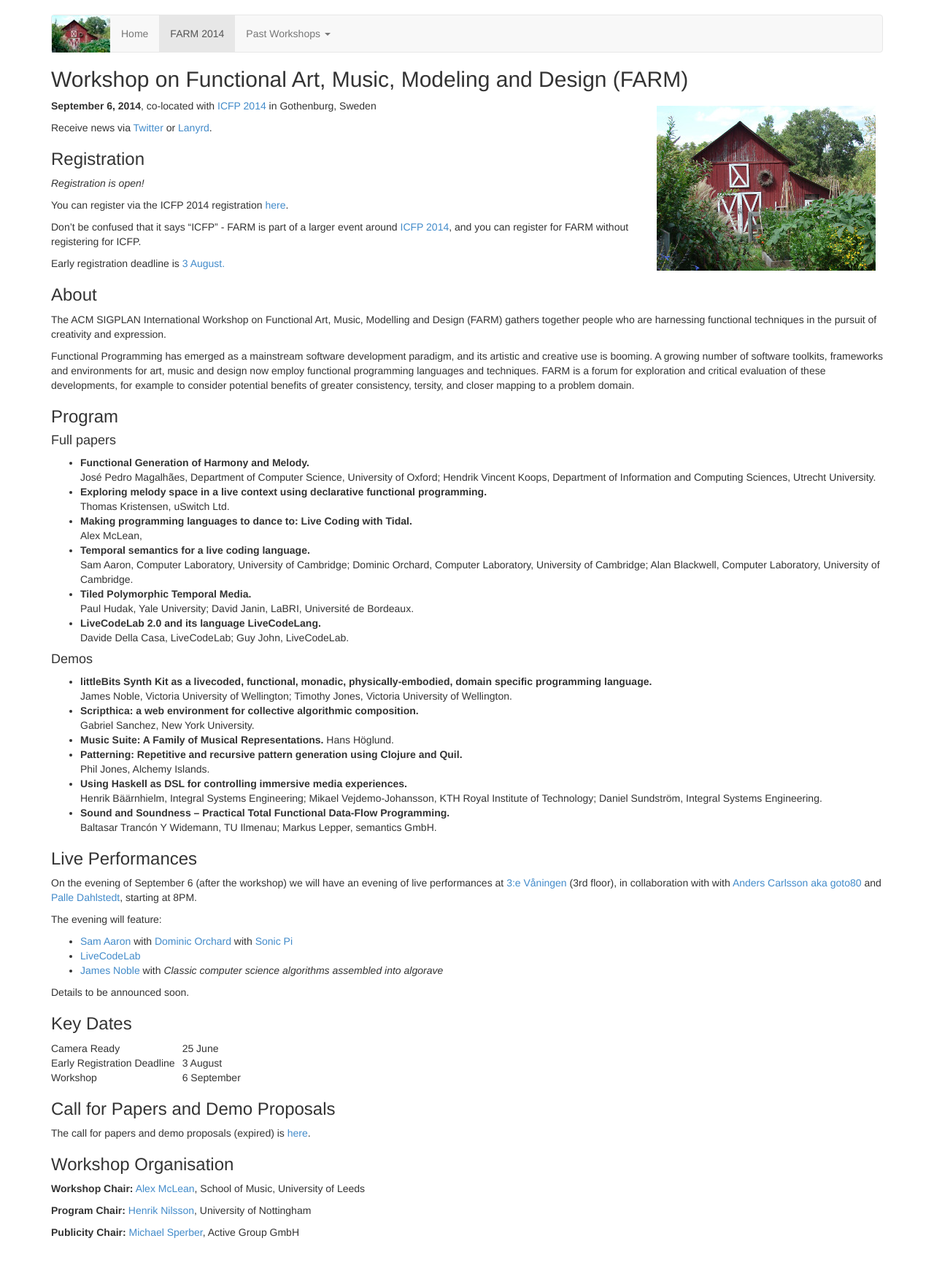
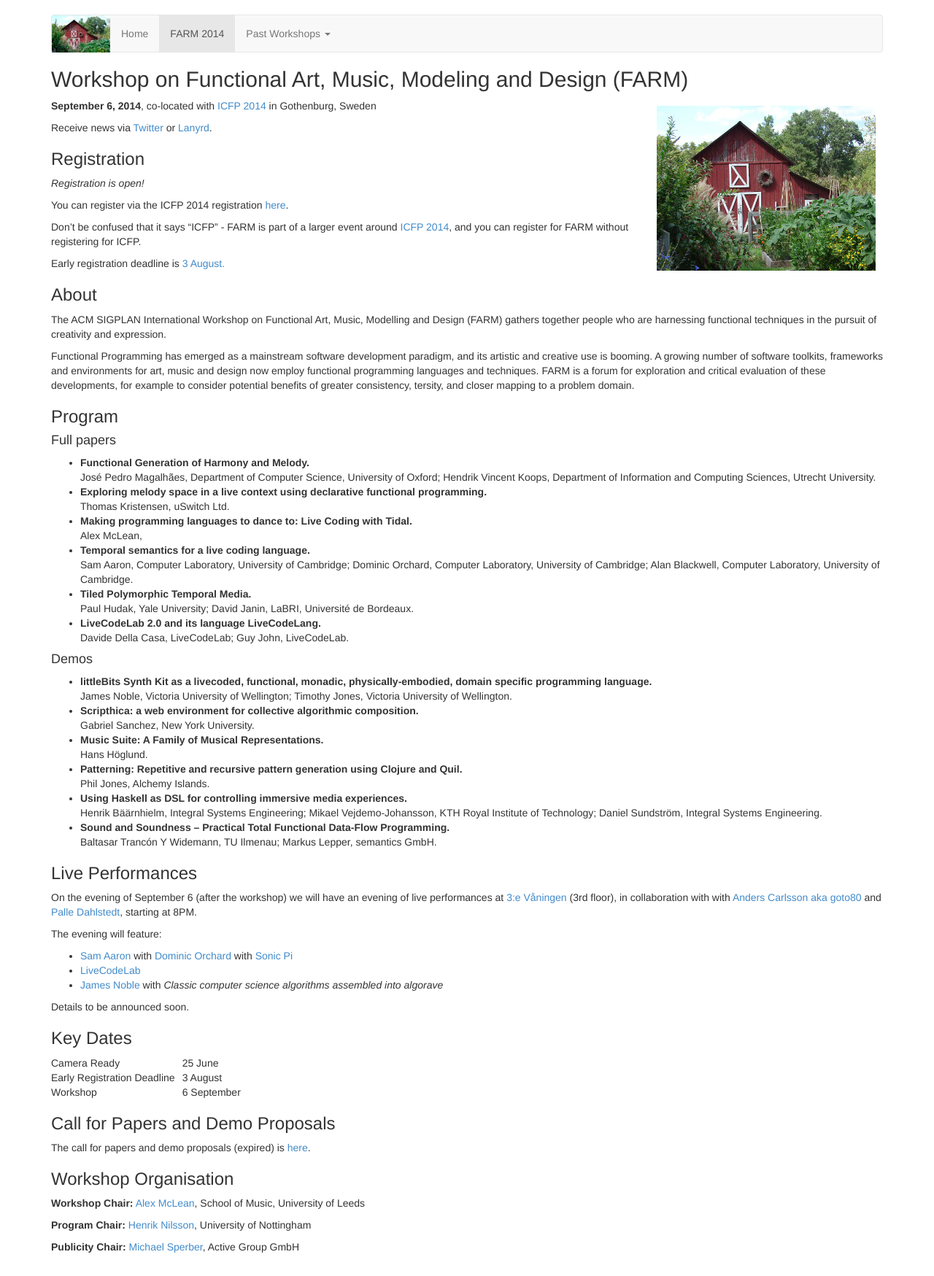
Before and after one commit to functional-art/functional-art.github.com, a Jekyll site: the page built from 2014/index.md, in a window 1280 px wide. Shown: the whole page at 73% size. Built offline with Jekyll 4.4.1, drawn with Linux system fonts in a browser that asks for light colours; nearby versions of some CDN libraries.

Commit message:
Added stray <br/>

```diff
--- a/2014/index.md
+++ b/2014/index.md
@@ -72,7 +72,7 @@ greater consistency, tersity, and closer mapping to a problem domain.
   University of Wellington.
 * **Scripthica: a web environment for collective algorithmic
   composition.** <br/> Gabriel Sanchez, New York University.
-* **Music Suite: A Family of Musical Representations.** Hans Höglund.
+* **Music Suite: A Family of Musical Representations.** <br/> Hans Höglund.
 * **Patterning: Repetitive and recursive pattern generation using
      Clojure and Quil.**  <br/> Phil Jones, Alchemy Islands.
 * **Using Haskell as DSL for controlling immersive media
```
